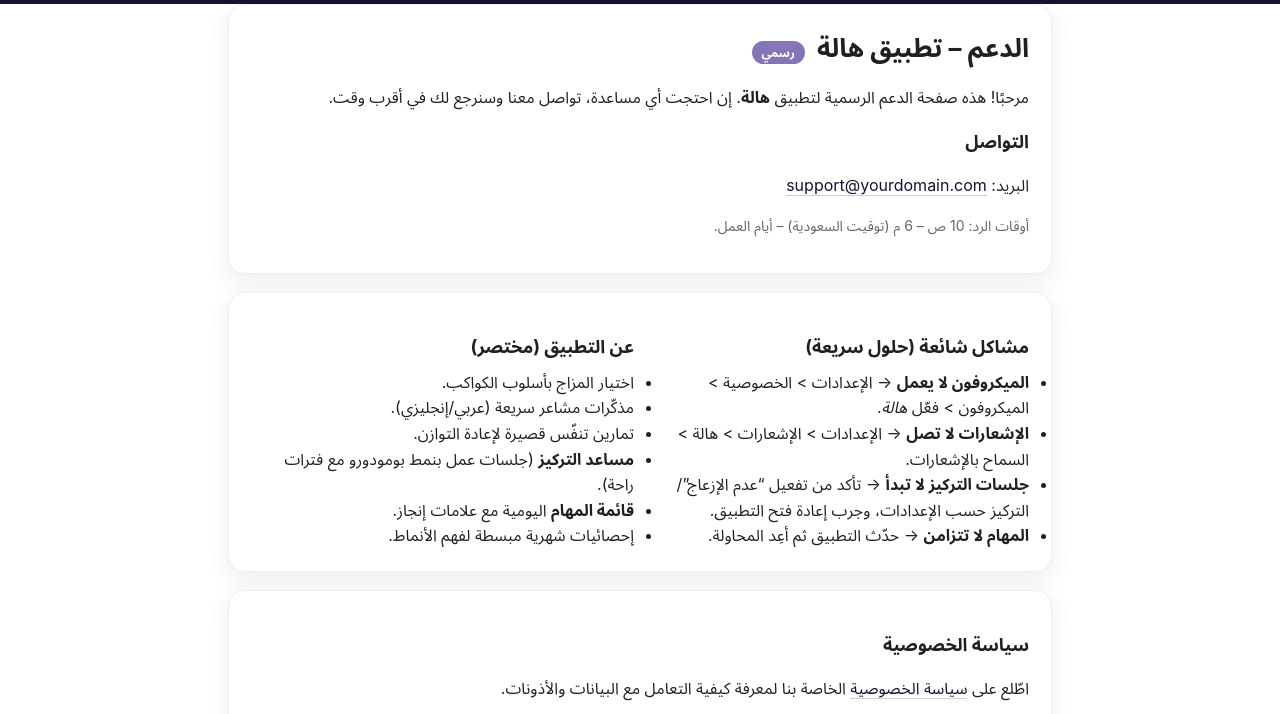
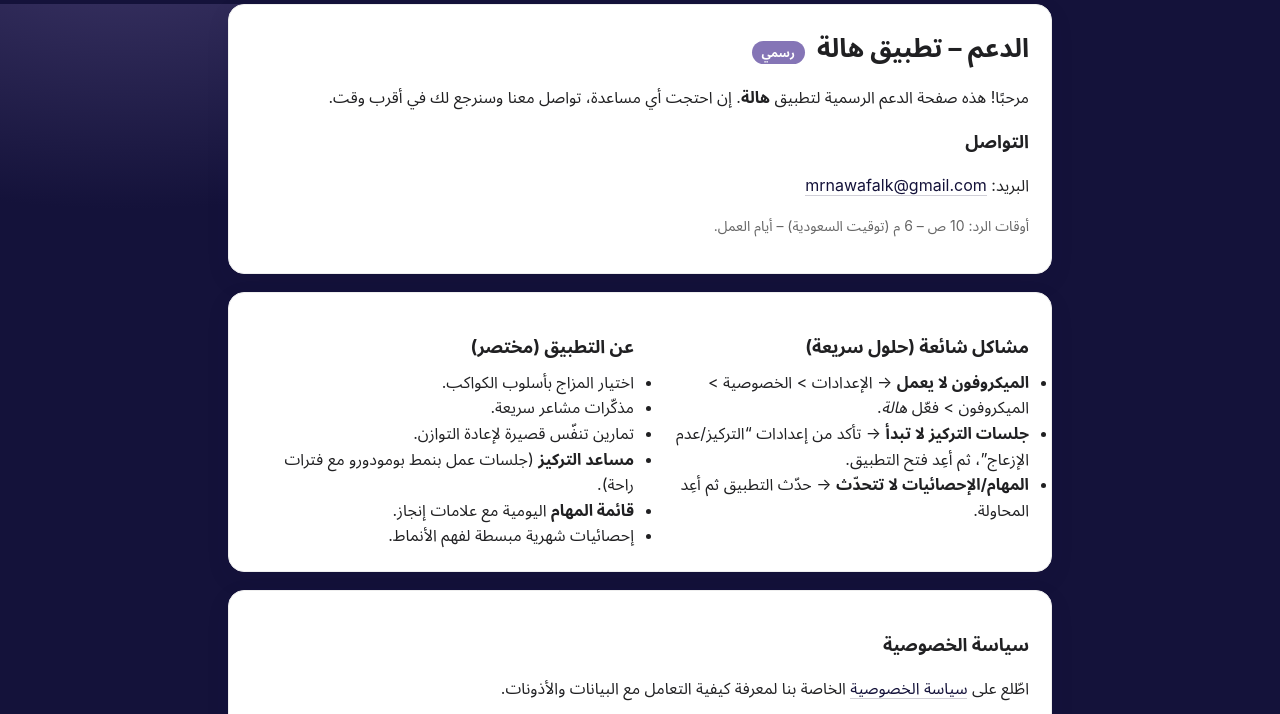
Before and after one commit to SmartieBrainz/halah-support, a plain HTML site: page index.html in a window 1280 px wide. Shown: the part 61-775 px from the top of the page. Drawn offline with Linux system fonts and the light colour scheme.

Commit message:
Modify styles and update contact information
Updated background color and email contact information. Revised some text for clarity.

```diff
--- a/index.html
+++ b/index.html
@@ -7,12 +7,19 @@
   <meta name="description" content="صفحة الدعم لتطبيق هالة: تواصل، أسئلة شائعة، سياسة الخصوصية." />
   <style>
     :root{
-      --navy:#14123A; --gray:#DFDFDF; --lav:#8575B6; --ink:#202022; --bg:#ffffff;
+      --navy:#14123A; --gray:#DFDFDF; --lav:#8575B6; --ink:#202022; --bg:#14123A;
       --radius:16px; --shadow:0 8px 24px rgba(20,18,58,.08);
       --maxw:860px;
     }
     *{box-sizing:border-box}
-    html,body{margin:0;padding:0;background:var(--bg);color:var(--ink);font:16px/1.6 -apple-system,BlinkMacSystemFont,"SF Pro Text","Segoe UI",Roboto,Arial,"Noto Sans Arabic",sans-serif}
+    html,body{
+      margin:0;padding:0;color:var(--ink);
+      font:16px/1.6 -apple-system,BlinkMacSystemFont,"SF Pro Text","Segoe UI",Roboto,Arial,"Noto Sans Arabic",sans-serif;
+      /* Navy → Purple gradient background */
+      background:
+        radial-gradient(1200px 600px at 10% 0%, rgba(133,117,182,.35), rgba(20,18,58,1) 45%),
+        linear-gradient(180deg, #14123A 0%, #14123A 100%);
+    }
     a{color:var(--navy);text-decoration:none;border-bottom:1px solid rgba(20,18,58,.2)}
     a:hover{border-bottom-color:var(--navy)}
     header{background:var(--navy);color:#fff;padding:18px 0}
@@ -31,7 +38,7 @@
     ul{margin:8px 0 0 0;padding:0 0 0 18px}
     .muted{color:#666;font-size:14px}
     .badge{display:inline-block;background:var(--lav);color:#fff;border-radius:999px;padding:2px 10px;font-size:12px;margin-inline-start:6px}
-    footer{padding:24px 0;color:#666;border-top:1px solid #eee;margin-top:24px}
+    footer{padding:24px 0;color:#666;border-top:1px solid #eee;margin-top:24px;background:rgba(255,255,255,.7)}
     /* Lang sections */
     .lang{display:none}
     .lang.show{display:block}
@@ -65,7 +72,7 @@
         <h1>الدعم – تطبيق هالة <span class="badge">رسمي</span></h1>
         <p>مرحبًا! هذه صفحة الدعم الرسمية لتطبيق <strong>هالة</strong>. إن احتجت أي مساعدة، تواصل معنا وسنرجع لك في أقرب وقت.</p>
         <h2>التواصل</h2>
-        <p>البريد: <a href="mailto:support@yourdomain.com">support@yourdomain.com</a></p>
+        <p>البريد: <a href="mailto:mrnawafalk@gmail.com">mrnawafalk@gmail.com</a></p>
         <p class="muted">أوقات الرد: 10 ص – 6 م (توقيت السعودية) – أيام العمل.</p>
       </div>
 
@@ -74,16 +81,15 @@
           <h2>مشاكل شائعة (حلول سريعة)</h2>
           <ul>
             <li><strong>الميكروفون لا يعمل</strong> → الإعدادات &gt; الخصوصية &gt; الميكروفون &gt; فعّل <em>هالة</em>.</li>
-            <li><strong>الإشعارات لا تصل</strong> → الإعدادات &gt; الإشعارات &gt; هالة &gt; السماح بالإشعارات.</li>
-            <li><strong>جلسات التركيز لا تبدأ</strong> → تأكد من تفعيل “عدم الإزعاج”/التركيز حسب الإعدادات، وجرب إعادة فتح التطبيق.</li>
-            <li><strong>المهام لا تتزامن</strong> → حدّث التطبيق ثم أعِد المحاولة.</li>
+            <li><strong>جلسات التركيز لا تبدأ</strong> → تأكد من إعدادات “التركيز/عدم الإزعاج”، ثم أعِد فتح التطبيق.</li>
+            <li><strong>المهام/الإحصائيات لا تتحدّث</strong> → حدّث التطبيق ثم أعِد المحاولة.</li>
           </ul>
         </div>
         <div>
           <h2>عن التطبيق (مختصر)</h2>
           <ul>
             <li>اختيار المزاج بأسلوب الكواكب.</li>
-            <li>مذكّرات مشاعر سريعة (عربي/إنجليزي).</li>
+            <li>مذكّرات مشاعر سريعة.</li>
             <li>تمارين تنفّس قصيرة لإعادة التوازن.</li>
             <li><strong>مساعد التركيز</strong> (جلسات عمل بنمط بومودورو مع فترات راحة).</li>
             <li><strong>قائمة المهام</strong> اليومية مع علامات إنجاز.</li>
@@ -107,7 +113,7 @@
         <h1>Halah Support <span class="badge">Official</span></h1>
         <p>Welcome! This is the official support page for <strong>Halah</strong>. If you need help, reach out and we’ll get back to you as soon as possible.</p>
         <h2>Contact</h2>
-        <p>Email: <a href="mailto:support@yourdomain.com">support@yourdomain.com</a></p>
+        <p>Email: <a href="mailto:mrnawafalk@gmail.com">mrnawafalk@gmail.com</a></p>
         <p class="muted">Response hours: 10:00–18:00 (Riyadh time), business days.</p>
       </div>
 
@@ -116,21 +122,21 @@
           <h2>Quick fixes (FAQ)</h2>
           <ul>
             <li><strong>Microphone not working</strong> → Settings &gt; Privacy &amp; Security &gt; Microphone &gt; enable <em>Halah</em>.</li>
-            <li><strong>No notifications</strong> → Settings &gt; Notifications &gt; Halah &gt; Allow.</li>
             <li><strong>Focus sessions won’t start</strong> → Check Focus/Do Not Disturb settings, relaunch the app.</li>
-            <li><strong>Tasks not syncing</strong> → Update the app, then retry.</li>
+            <li><strong>Tasks/insights not updating</strong> → Update the app, then retry.</li>
           </ul>
         </div>
         <div>
           <h2>About the app (at a glance)</h2>
           <ul>
             <li>Planet-based mood picking.</li>
-            <li>Fast mood journaling (AR/EN).</li>
+            <li>Fast mood journaling.</li>
             <li>Short breathing exercises to reset.</li>
             <li><strong>Focus Assist</strong> (Pomodoro-style sessions with breaks).</li>
             <li><strong>To-Do List</strong> with daily checkmarks.</li>
             <li>Monthly insights to spot patterns.</li>
           </ul>
+          <p class="muted">Interface language: Arabic.</p>
         </div>
       </div>
 
```
